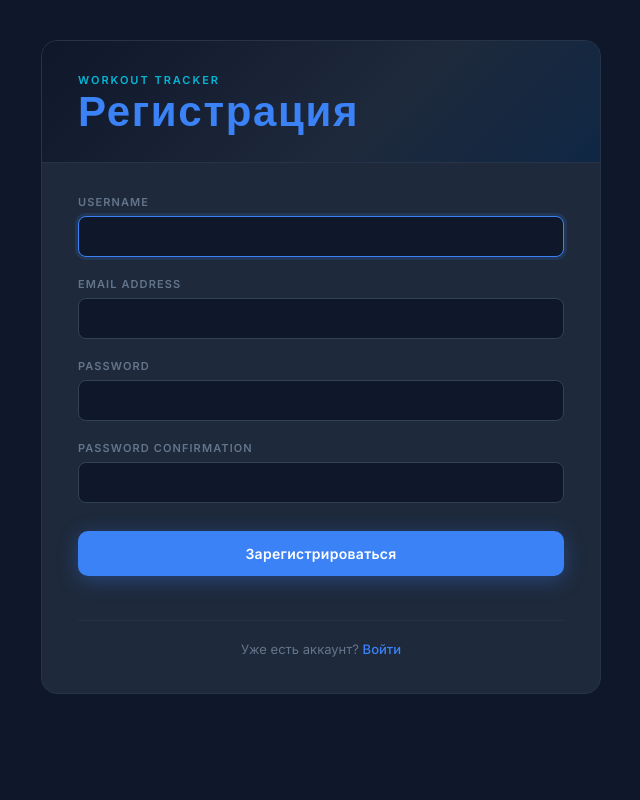
After one commit to HaoKann/workout-tracker-django, a Django app: page /register/ in a window 1280 px wide. The commit adds this page. Shown: the whole page, without its empty margins (319-959 px from the left). Run offline with Django 5.2, Linux system fonts and the light colour scheme.

Commit message:
feat: implement user registration, design improvements

```diff
--- a/config/urls.py
+++ b/config/urls.py
@@ -25,6 +25,7 @@ urlpatterns = [
     # Подключаем все пути из нашего приложения workouts на главную страницу
     path('', include('workouts.urls')),
     path('profile/', user_views.profile, name='profile'),
+    path('register/', user_views.register, name='register'),
 ]
 
 
--- a/users/forms.py
+++ b/users/forms.py
@@ -1,5 +1,7 @@
 from django import forms
 from django.contrib.auth import get_user_model
+from django.contrib.auth.forms import UserCreationForm
+from .models import CustomUser
 
 User = get_user_model()
 
@@ -22,3 +24,17 @@ class UserUpdateForm(forms.ModelForm):
                 'style': 'color: #cbd5e0'
             })
         }
+
+# Форма регистрации
+class CustomUserCreationForm(UserCreationForm):
+    class Meta(UserCreationForm.Meta):
+        model = CustomUser
+        # Указываем поля при регистрации
+        fields = ('username', 'email')
+
+    def __init__(self, *args, **kwargs):
+        super().__init__(*args, **kwargs)
+        for field_name, field in self.fields.items():
+            field.help_text = ''
+            # Добавляем стили в духе твоего темного дизайна
+            field.widget.attrs['class'] = 'wf-input'
--- /dev/null
+++ b/users/templates/users/register.html
@@ -0,0 +1,42 @@
+{% extends 'workouts/base.html' %}
+
+{% block content %}
+<div class="wf-wrapper">
+    <div class="wf-card">
+
+        <!-- Красивая шапка, как в твоем дизайне -->
+        <div class="wf-header">
+            <div class="wf-eyebrow">Workout Tracker</div>
+            <h2 class="wf-title"><span>Регистрация</span></h2>
+        </div>
+
+        <!-- Сама форма с твоим классом wf-form -->
+        <form method="POST" class="wf-form">
+            {% csrf_token %}
+
+            {% for field in form %}
+                <!-- Если есть ошибка, добавляем класс wf-field--error -->
+                <div class="wf-field {% if field.errors %}wf-field--error{% endif %}">
+                    <label class="wf-label">{{ field.label }}</label>
+
+                    {{ field }}
+
+                    {% if field.errors %}
+                        <div class="wf-error">{{ field.errors }}</div>
+                    {% endif %}
+                </div>
+            {% endfor %}
+
+            <button type="submit" class="wf-submit">
+                Зарегистрироваться
+            </button>
+
+            <!-- Тот самый новый футер для ссылок -->
+            <div class="wf-auth-footer">
+                Уже есть аккаунт? <a href="#">Войти</a>
+            </div>
+
+        </form>
+    </div>
+</div>
+{% endblock %}
--- a/users/views.py
+++ b/users/views.py
@@ -1,7 +1,24 @@
 from django.shortcuts import render, redirect
 from django.contrib.auth.decorators import login_required
 from django.contrib import messages
-from .forms import UserUpdateForm
+from .forms import UserUpdateForm, CustomUserCreationForm
+
+
+
+def register(request):
+    # Если кто-то нажал кнопку "Зарегистрироваться" (отправил данные)
+    if request.method == 'POST':
+        form = CustomUserCreationForm(request.POST)
+        if form.is_valid():
+            form.save() # Создаем пользователя в базе данных PostgreSQL
+            username = form.cleaned_data.get('username')
+            messages.success(request, f"Аккаунт {username} успешно создан!")
+            return redirect('login')
+    else:
+        # Если человек просто перешел на страницу регистрации, выдаем пустую форму
+        form = CustomUserCreationForm()
+
+    return render(request, 'users/register.html', {'form': form})
 
 
 @login_required
--- a/workouts/static/workouts/css/style.css
+++ b/workouts/static/workouts/css/style.css
@@ -586,3 +586,62 @@ body {
   .wf-form     { padding: 24px 22px 28px; }
   .wf-title    { font-size: 34px; }
 }
+
+/* ── ДОПОЛНЕНИЯ ДЛЯ СИСТЕМЫ АВТОРИЗАЦИИ ──────── */
+
+/* Добавляем стили для полей пароля (раньше их не было в списке) */
+.wf-form input[type="password"] {
+  width: 100%;
+  background: #0F172A;
+  border: 1px solid #334155;
+  border-radius: 8px;
+  padding: 11px 14px;
+  color: #E2E8F0;
+  font-family: 'Inter', sans-serif;
+  font-size: 14px;
+  outline: none;
+  transition: border-color 0.15s, box-shadow 0.15s;
+}
+
+.wf-form input[type="password"]:focus {
+  border-color: #3B82F6;
+  box-shadow: 0 0 0 3px rgba(59,130,246,0.15);
+}
+
+.wf-field--error input[type="password"] {
+  border-color: #EF4444;
+}
+
+/* Стили для стандартных списков ошибок Django */
+.wf-form ul.errorlist {
+  list-style: none;
+  padding: 0;
+  margin: 4px 0 0 0;
+  color: #EF4444;
+  font-size: 12px;
+}
+.wf-form ul.errorlist li {
+  margin-bottom: 2px;
+}
+
+/* Стили для ссылок под формой (вход / регистрация) */
+.wf-auth-footer {
+  text-align: center;
+  margin-top: 24px;
+  font-size: 13px;
+  color: #64748B;
+  border-top: 1px solid rgba(255, 255, 255, 0.04);
+  padding-top: 20px;
+}
+
+.wf-auth-footer a {
+  color: #3B82F6;
+  text-decoration: none;
+  font-weight: 500;
+  transition: color 0.15s;
+}
+
+.wf-auth-footer a:hover {
+  color: #60A5FA;
+  text-decoration: underline;
+}
```
